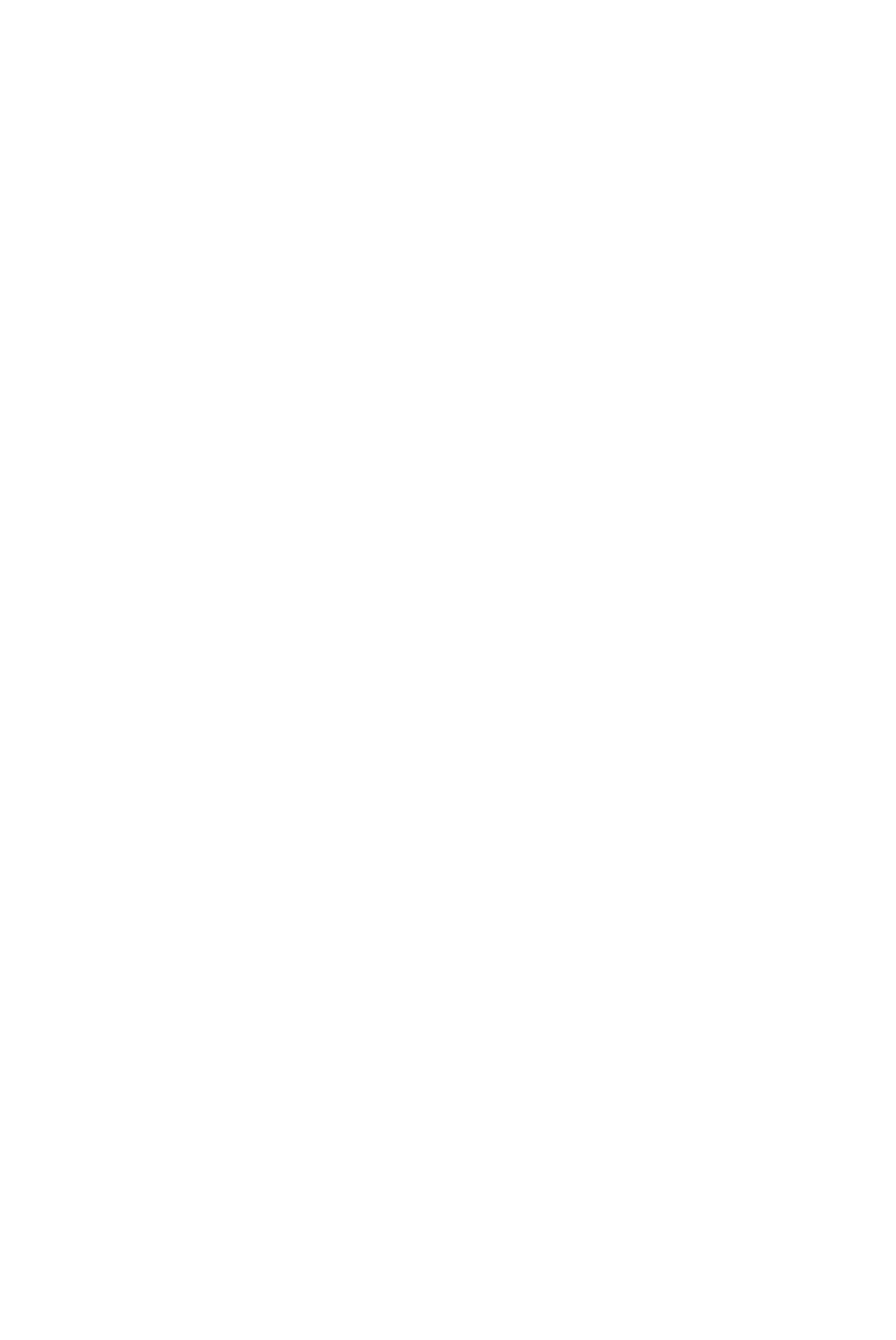
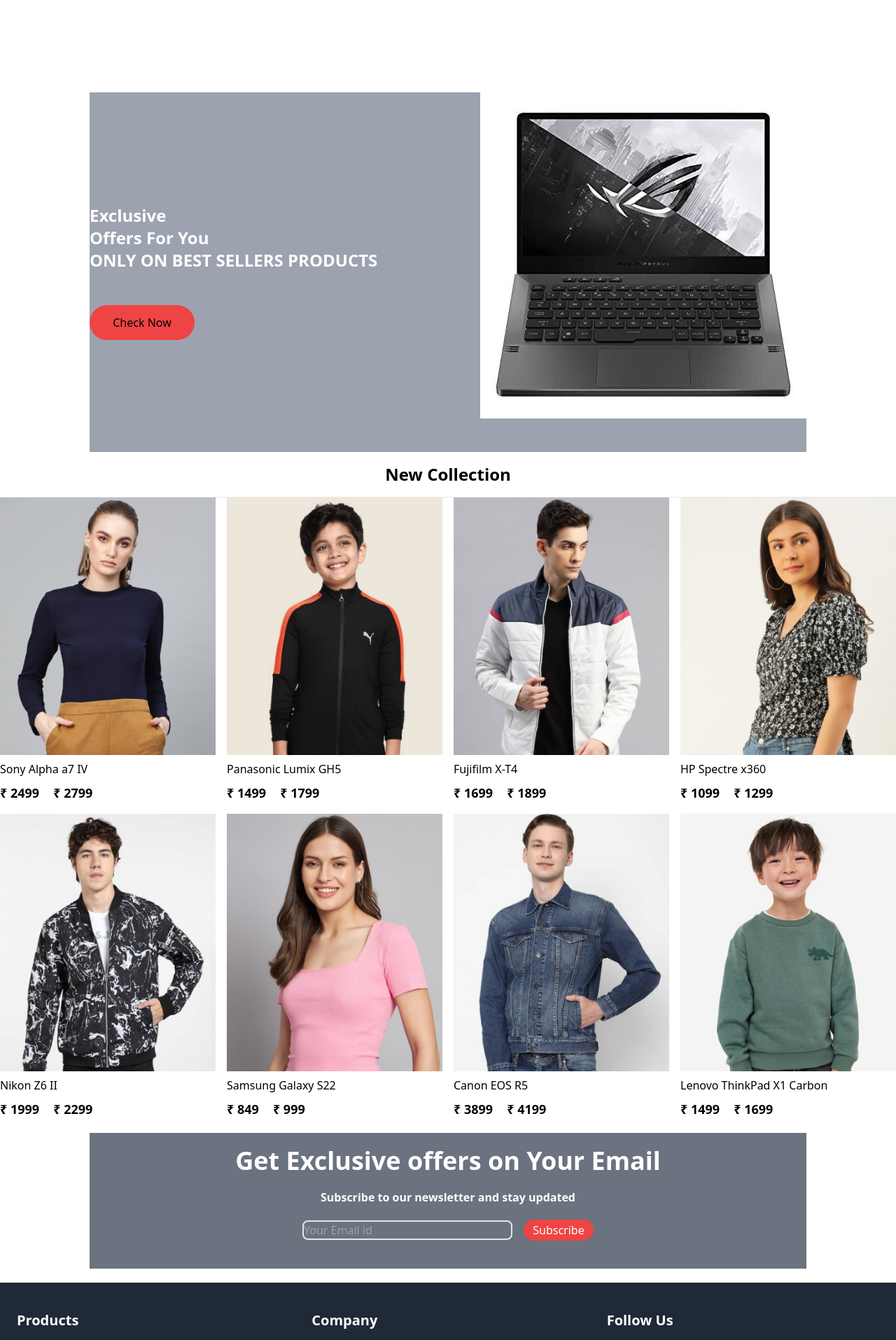
Before and after one commit to ajey108/EcommMernapp, a React (Vite) app in the folder frontend/: page / in a window 1280 px wide. Shown: the part 1460-3375 px from the top of the page at 70% size. Before the commit the page ends 1592 px from the top, so only its background shows below. Built offline with nearby package versions, Linux system fonts and the light colour scheme.

Commit message:
Update.Shop.jsx

```diff
--- a/frontend/src/Pages/Shop.jsx
+++ b/frontend/src/Pages/Shop.jsx
@@ -1,12 +1,20 @@
 import React from 'react'
 import Hero from '../Components/Hero'
 import Popular from '../Components/Popular/Popular'
+import Offers from '../Components/Offers'
+import NewCollections from '../Components/NewCollections'
+import Newsletter from '../Components/NewsLetter'
+import Footer from '../Components/Footer'
 
 const Shop = () => {
   return (
     <div>
       <Hero/>
       <Popular/>
+      <Offers/>
+      <NewCollections/>
+      <Newsletter/>
+      <Footer/>
     </div>
   )
 }
```
